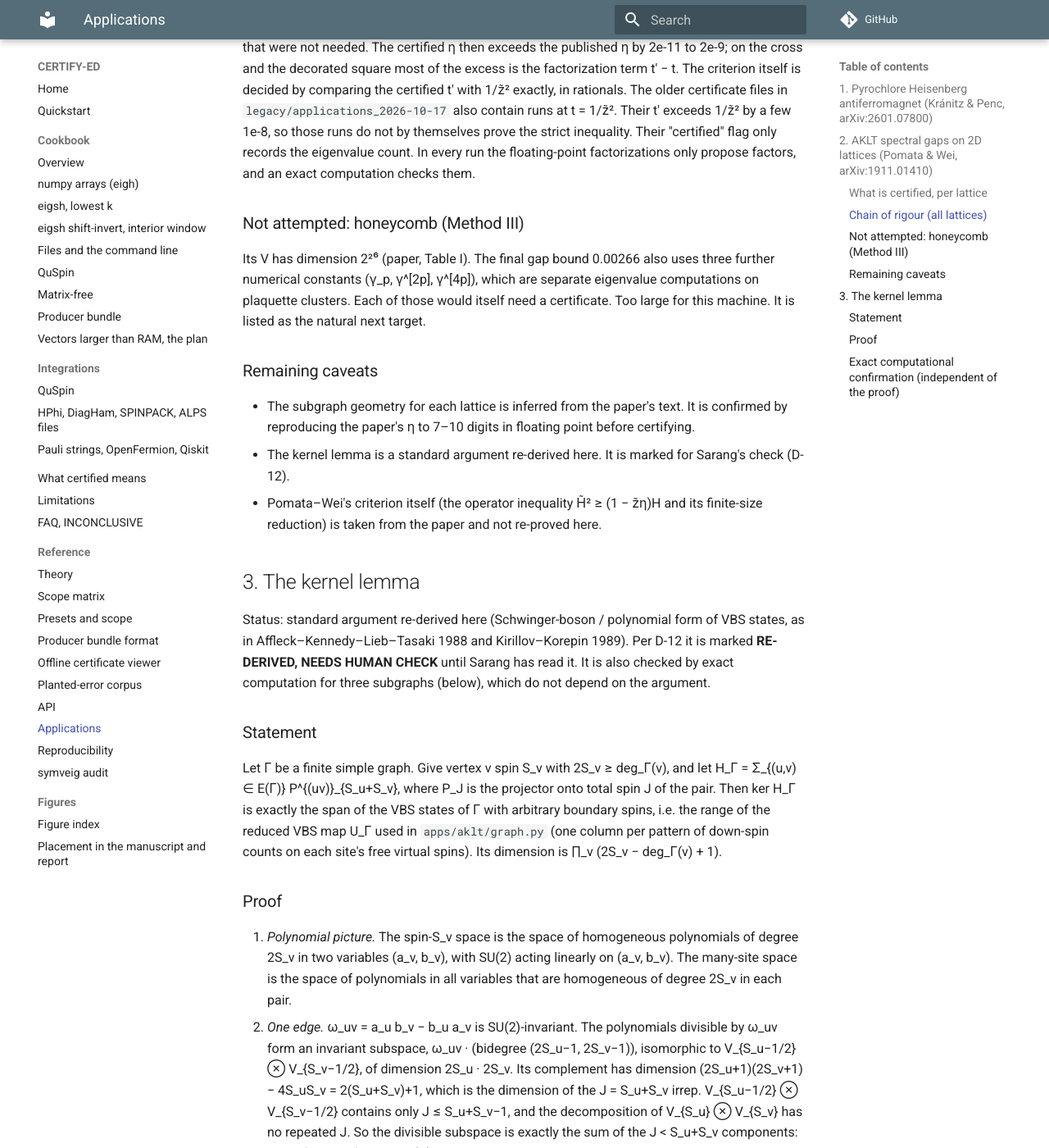
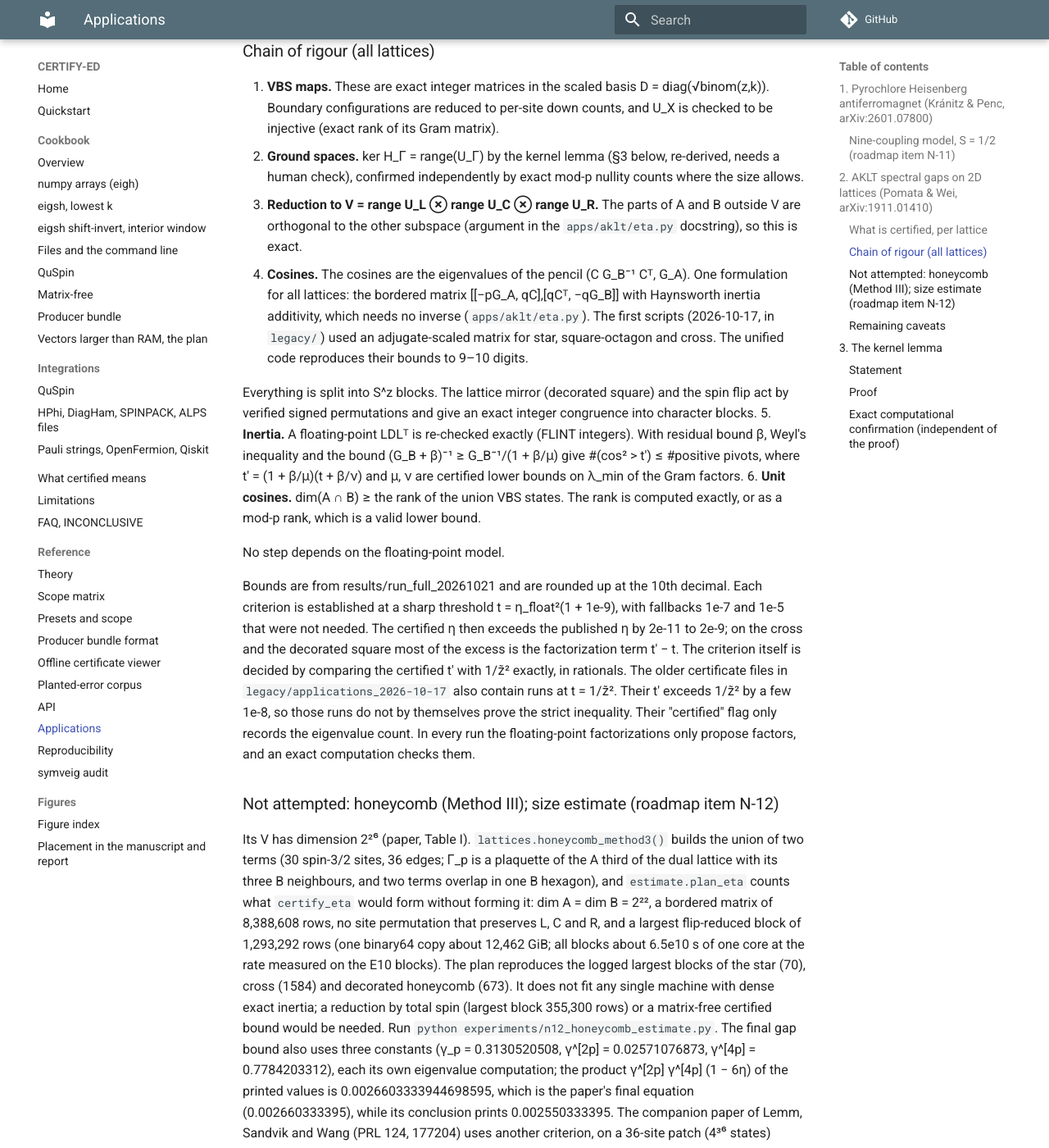
Before and after one commit to sarang-kernel/CERTIFY-ED, an MkDocs documentation site: the page built from docs/applications.md, in a window 1280 px wide and 1400 px high, scrolled down 2962 px. Shown: the whole window at 82% size. Built offline with MkDocs 1.6.1 and Material for MkDocs 9.7.7, drawn with Linux system fonts in a browser that asks for light colours; comment, search, counter and statistics services are not loaded; some of the changed text lies outside the part shown.

Commit message:
docs: applications N-11 (nine-coupling crown, floating-point layer result) and N-12 (honeycomb Method III size estimate, gap constants); CHANGELOG unreleased entry

```diff
--- a/docs/applications.md
+++ b/docs/applications.md
@@ -19,6 +19,30 @@ c1 = n1/10⁷ and c3 = n3/10⁷, and c17 is fixed by the embedding constraint
 
 The S = 1 discrepancy may come from an unprinted coupling (c5). The authors should be asked before
 anything about it is stated publicly.
+
+### Nine-coupling model, S = 1/2 (roadmap item N-11)
+
+The paper's headline −0.549832(8) is λ_min of the general crown Hamiltonian of its Appendix D: 19 D3d
+orbits of site pairs (Table V, `nine_coupling.ORBITS`, 153 pairs), the matching conditions with
+J = 1 and J2 = J3a = J3b = 0 (which fix c13, c15, c17, c18, c19 and set c8, c9, c10, c14, c16 to 0), and
+the nine printed couplings of Eq. (D4). The table, the explicit form (D3) and the printed values were
+compared with the arXiv source; they determine the model once the digit in parentheses is read as one
+more decimal (c1 = 0.037416(7) → 0.0374167; the same reading gives the E9 ratio 381414/817957 from the
+printed reduced couplings). Without the pair swaps the usable symmetry is {E, C2', i, σd} × spin flip
+(characters ±1 only; the order-3 elements of D3d need non-Gaussian characters): 8 blocks of 5961 to 6194
+states of S^z = 0.
+
+| Layer | Result | Code |
+|---|---|---|
+| floating point (inertia_dense, binary64 model) | −0.5498329145683885 ≤ λ_min ≤ −0.5498329144473251 (upper side: integer Rayleigh quotient); 3018 s, peak 2637 MiB | `nine_coupling.certify_nine(layer="float")` |
+| exact (inertia_exact, no FP assumption) | same shift; see `RESULT_applications.md` for the status of the run | `nine_coupling.certify_nine()` |
+
+So e_GS ≥ −0.549832915 at the printed couplings, 3.25e-4 above the reduced-model bound. The printed
+−0.549832(8) (and the abstract's six decimals −0.549832) lie slightly above λ_min: the paper cuts the
+eigenvalue toward zero instead of rounding it down (overstatement below 1e-6). Floating-point values for
+the other readings: −0.5498335636261985 (digits dropped) and −0.5498328933843968 (c4 = 0.0000415, the
+review's reading, which reproduces its −0.54983289). Run `python experiments/n11_crown_nine.py appended
+[--float-layer]`.
 
 ## 2. AKLT spectral gaps on 2D lattices (Pomata & Wei, arXiv:1911.01410)
 
@@ -76,11 +100,22 @@ certificate files in `legacy/applications_2026-10-17` also contain runs at t = 1
 flag only records the eigenvalue count. In every run the floating-point factorizations only propose
 factors, and an exact computation checks them.
 
-### Not attempted: honeycomb (Method III)
-Its V has dimension 2²⁶ (paper, Table I). The final gap bound 0.00266 also uses three further
-numerical constants (γ_p, γ^[2p], γ^[4p]), which are separate eigenvalue computations on plaquette
-clusters. Each of those would itself need a certificate. Too large for this machine. It is listed as
-the natural next target.
+### Not attempted: honeycomb (Method III); size estimate (roadmap item N-12)
+Its V has dimension 2²⁶ (paper, Table I). `lattices.honeycomb_method3()` builds the union of two terms
+(30 spin-3/2 sites, 36 edges; Γ_p is a plaquette of the A third of the dual lattice with its three B
+neighbours, and two terms overlap in one B hexagon), and `estimate.plan_eta` counts what `certify_eta`
+would form without forming it: dim A = dim B = 2²², a bordered matrix of 8,388,608 rows, no site
+permutation that preserves L, C and R, and a largest flip-reduced block of 1,293,292 rows (one binary64
+copy about 12,462 GiB; all blocks about 6.5e10 s of one core at the rate measured on the E10 blocks).
+The plan reproduces the logged largest blocks of the star (70), cross (1584) and decorated honeycomb
+(673). It does not fit any single machine with dense exact inertia; a reduction by total spin (largest
+block 355,300 rows) or a matrix-free certified bound would be needed. Run
+`python experiments/n12_honeycomb_estimate.py`. The final gap bound also uses three constants
+(γ_p = 0.3130520508, γ^[2p] = 0.02571076873, γ^[4p] = 0.7784203312), each its own eigenvalue computation;
+the product γ^[2p] γ^[4p] (1 − 6η) of the printed values is 0.0026603333944698595, which is the
+paper's final equation (0.002660333395), while its conclusion prints 0.002550333395. The companion
+paper of Lemm, Sandvik and Wang (PRL 124, 177204) uses another criterion, on a 36-site patch (4³⁶
+states) evaluated by DMRG.
 
 ### Remaining caveats
 * The subgraph geometry for each lattice is inferred from the paper's text. It is confirmed by
```
Also changed, not shown: CHANGELOG.md (+21 -0 lines).
